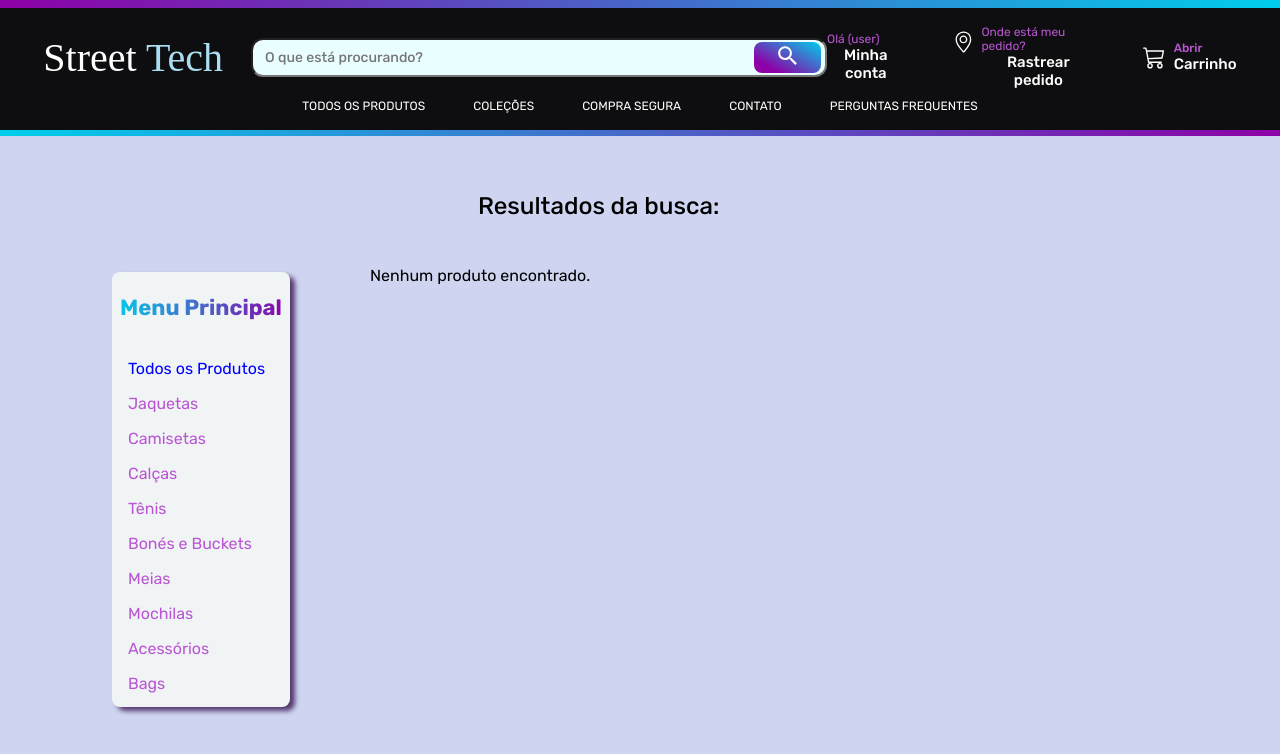
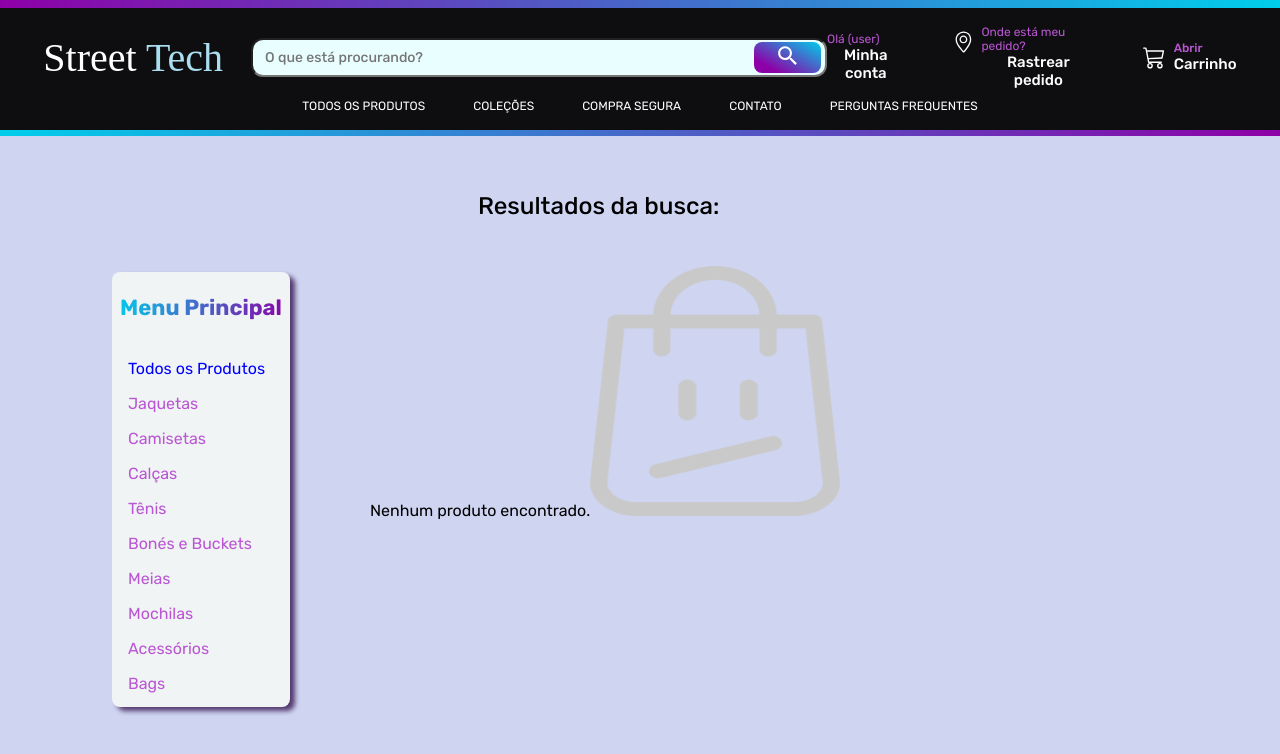
Before and after one commit to gustavocarvalho-ra/NextJs-Loja_Roupas, a Next.js app: page /search in a window 1280 px wide. Shown: the top 754 px of the page. Built offline with nearby package versions, Linux system fonts and the light colour scheme; a web font is replaced by a local one.

Commit message:
feat: add image

```diff
--- a/app/search/page.tsx
+++ b/app/search/page.tsx
@@ -5,7 +5,7 @@ import Menu from "../components/Menu";
 import ProductCard from "../components/ProductCard/ProductCard";
 
 import { useSearchParams } from "next/navigation";
-import { Suspense } from 'react'
+import Image from "next/image";
 
 import { products } from "../types/products";
 
@@ -43,7 +43,10 @@ const SearchResults = async () => {
                 ))}
               </div>
             ) : (
-              <p>Nenhum produto encontrado.</p>
+              <div className="crashSearch">
+                <span>Nenhum produto encontrado.</span>
+                <Image src={"/empty-cart.png"} alt="Imagem do carrinho" width={250} height={250}/>
+              </div>
             )}
           </div>
         </div>
```
